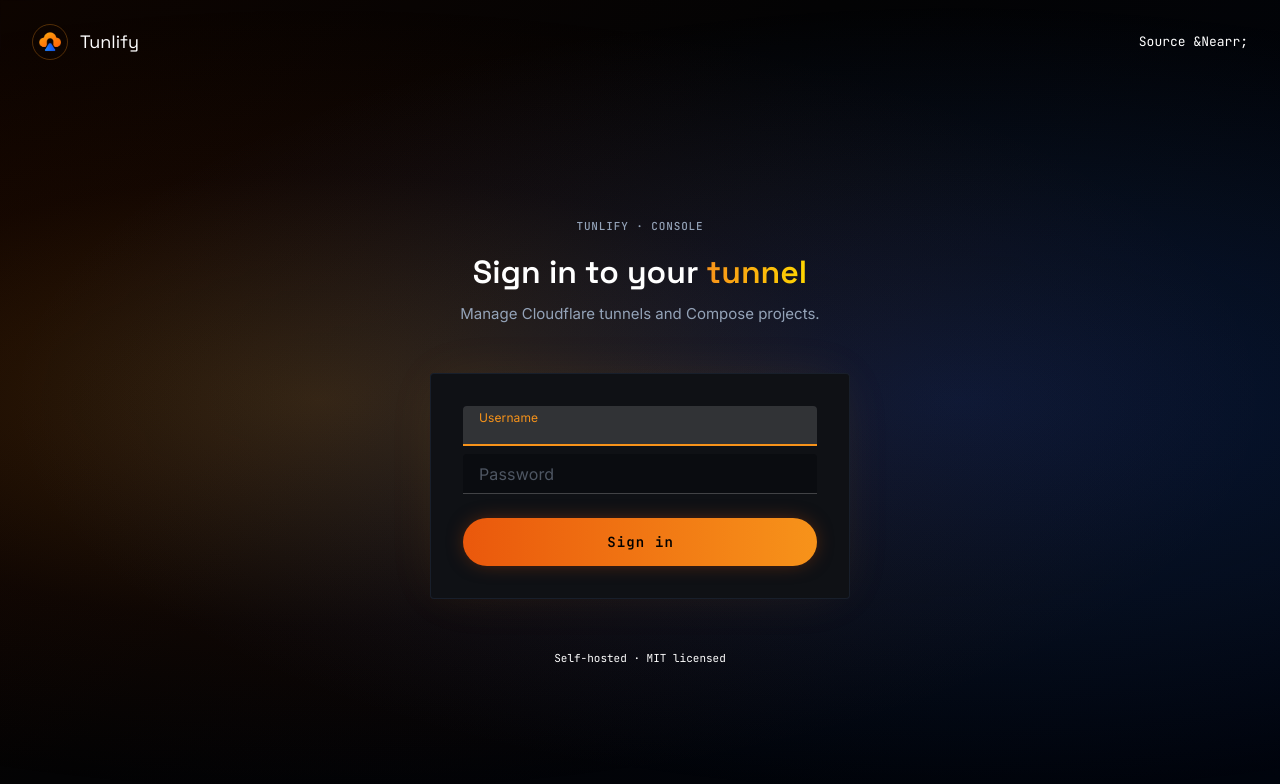
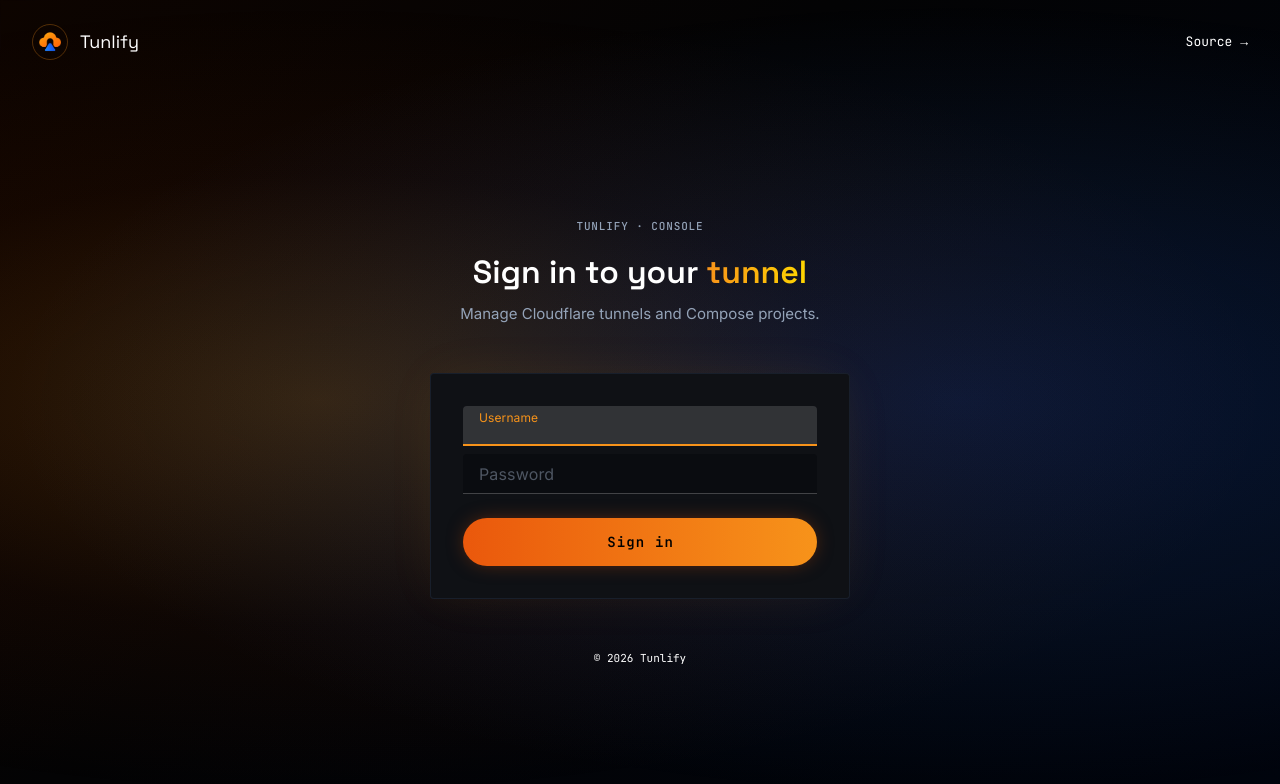
Before and after one commit to luzyver/Tunlify, a Vue app in the folder frontend/: page /login in a window 1280 px wide. Shown: the top 784 px of the page. Built offline with nearby package versions, Linux system fonts and the light colour scheme.

Commit message:
chore: Update login view text and copyright notice

```diff
--- a/frontend/src/views/LoginView.vue
+++ b/frontend/src/views/LoginView.vue
@@ -52,7 +52,7 @@
             style="color: #94A3B8; font-size: 13px; transition: color 0.2s;"
             @mouseenter="($event.target as HTMLElement).style.color = '#F7931A'"
             @mouseleave="($event.target as HTMLElement).style.color = '#94A3B8'"
-          >Source &Nearr;</a>
+          >Source &rarr;</a>
         </header>
 
         <div style="flex: 1; display: flex; align-items: center; justify-content: center; padding: 48px 24px;">
@@ -117,7 +117,7 @@
             </v-card>
 
             <p class="text-center font-mono" style="margin-top: 48px; color: rgba(148, 163, 184, 0.5); font-size: 11px;">
-              Self-hosted &middot; MIT licensed
+              &copy; 2026 Tunlify
             </p>
           </div>
         </div>
```
